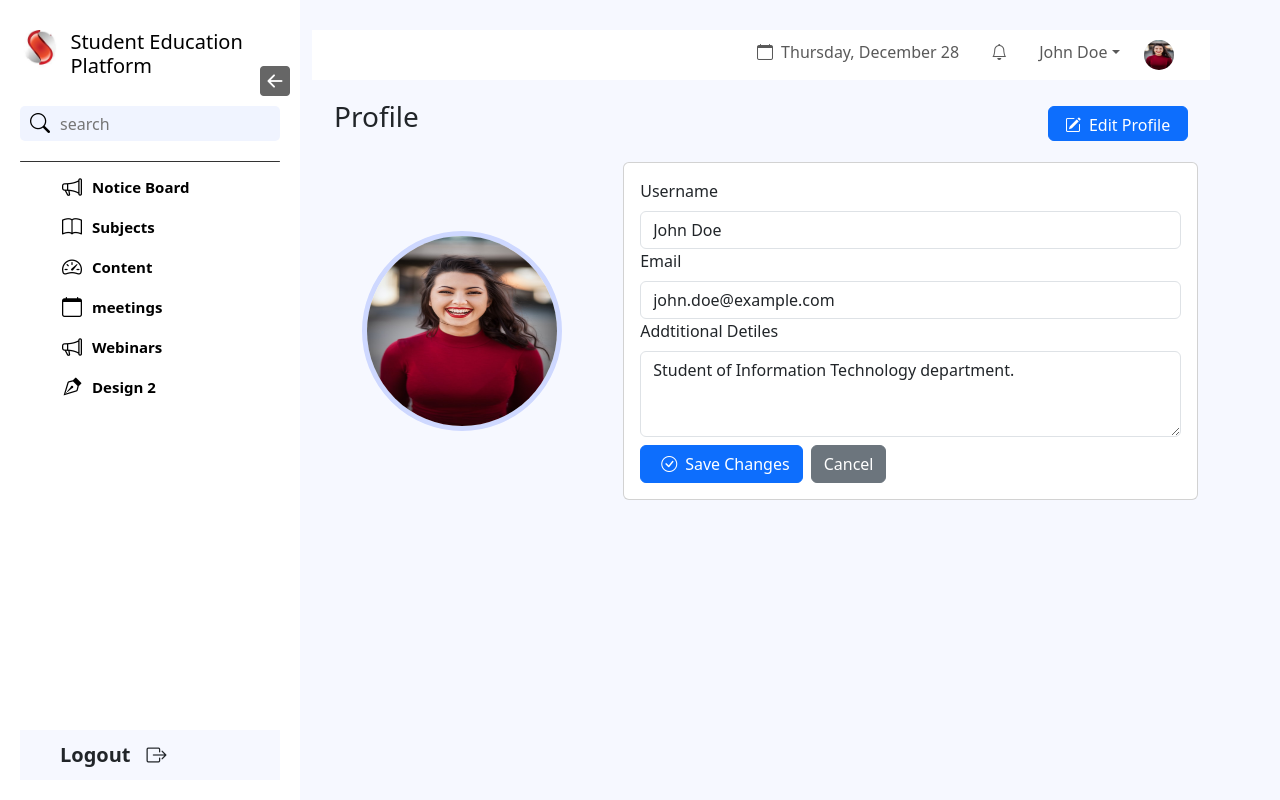
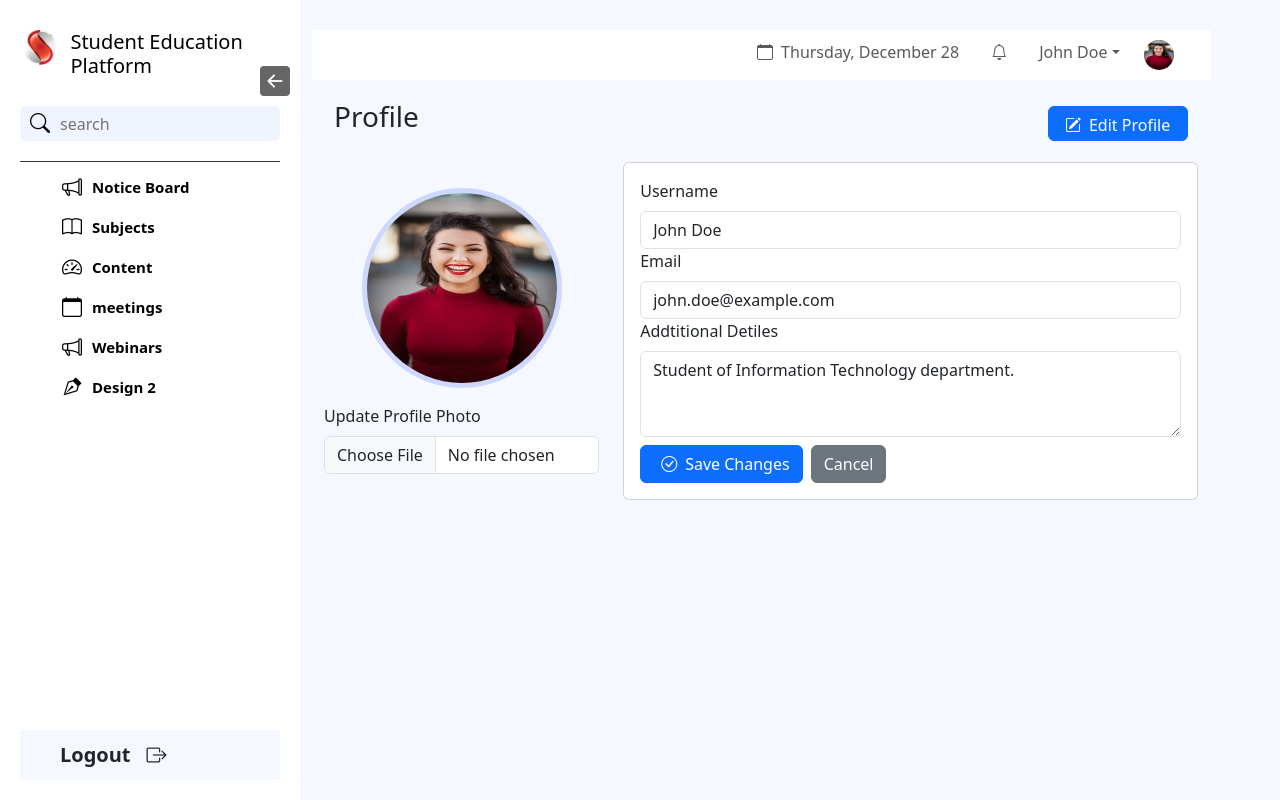
Before and after one commit to Prajwalgawande/Student-Educational-Platform, a React (Vite) app: page /profile/1 in a window 1280 px wide. Both pictures are taken after a click on the button "Edit Profile". Built offline with nearby package versions, Linux system fonts and the light colour scheme.

Commit message:
profile photo upload facility

```diff
--- a/src/components/profile-page/Profile.jsx
+++ b/src/components/profile-page/Profile.jsx
@@ -1,5 +1,5 @@
 import React, { useState } from 'react';
-import { Container, Row, Col, Card, Button, Form, Image, ListGroup } from 'react-bootstrap';
+import { Container, Row, Col, ListGroup,Card, Button, Form, Image } from 'react-bootstrap';
 import userImage from '../../assets/user.jpg';
 import PageTitle from '../page-title/PageTitle';
 
@@ -15,6 +15,7 @@ const ProfilePage = () => {
     class: 'Information Technology',
     certification: 'Certified React Developer',
   });
+  const [newProfilePhoto, setNewProfilePhoto] = useState(null);
 
   const handleEditToggle = () => {
     setEditMode(!editMode);
@@ -24,17 +25,27 @@ const ProfilePage = () => {
     setFormData({ ...formData, [e.target.name]: e.target.value });
   };
 
+  const handleFileChange = (e) => {
+    setNewProfilePhoto(e.target.files[0]);
+  };
+
   const handleUpdateProfile = (e) => {
     e.preventDefault();
-        // Add logic to update profile details (API call or state update)
+    // Add logic to update profile details and photo (API call or state update)
     setEditMode(false);
+    setNewProfilePhoto(null);
   };
 
   return (
     <Container fluid className="profile-container">
       <div className="d-flex justify-content-between">
-                <PageTitle title={"Profile"} />
-                <Button variant="primary" onClick={handleEditToggle} className="edit-profile-btn mt-3" style={{width:"140px",height:"35px", margin:"10px"}}>
+        <PageTitle title={'Profile'} />
+        <Button
+          variant="primary"
+          onClick={handleEditToggle}
+          className="edit-profile-btn mt-3"
+          style={{ width: '140px', height: '35px', margin: '10px' }}
+        >
           <i className="bi bi-pencil-square me-2"></i>
           Edit Profile
         </Button>
@@ -42,7 +53,19 @@ const ProfilePage = () => {
       <Row>
         <Col md={4} className="mb-4">
           <div className="d-flex justify-content-center h-100 w-100 align-items-center flex-column">
-                        <Image src={userImage} alt="Profile" className="profile-image" style={{ width: "200px", height: "200px", border: "5px solid #ced8ff" }} roundedCircle />
+            <Image
+              src={newProfilePhoto ? URL.createObjectURL(newProfilePhoto) : userImage}
+              alt="Profile"
+              className="profile-image"
+              style={{ width: '200px', height: '200px', border: '5px solid #ced8ff' }}
+              roundedCircle
+            />
+            {editMode && (
+              <Form.Group controlId="formFile" className="mt-3">
+                <Form.Label>Update Profile Photo</Form.Label>
+                <Form.Control type="file" onChange={handleFileChange} />
+              </Form.Group>
+            )}
           </div>
         </Col>
         <Col md={8} className="mb-4">
@@ -84,7 +107,7 @@ const ProfilePage = () => {
                     <i className="bi bi-check-circle m-2"></i>
                     Save Changes
                   </Button>
-                                    <Button variant="secondary" className='mt-2' onClick={handleEditToggle}>
+                  <Button variant="secondary" className="mt-2" onClick={handleEditToggle}>
                     Cancel
                   </Button>
                 </Form>
```
Lines whose indentation alone changed are shown as unchanged.
